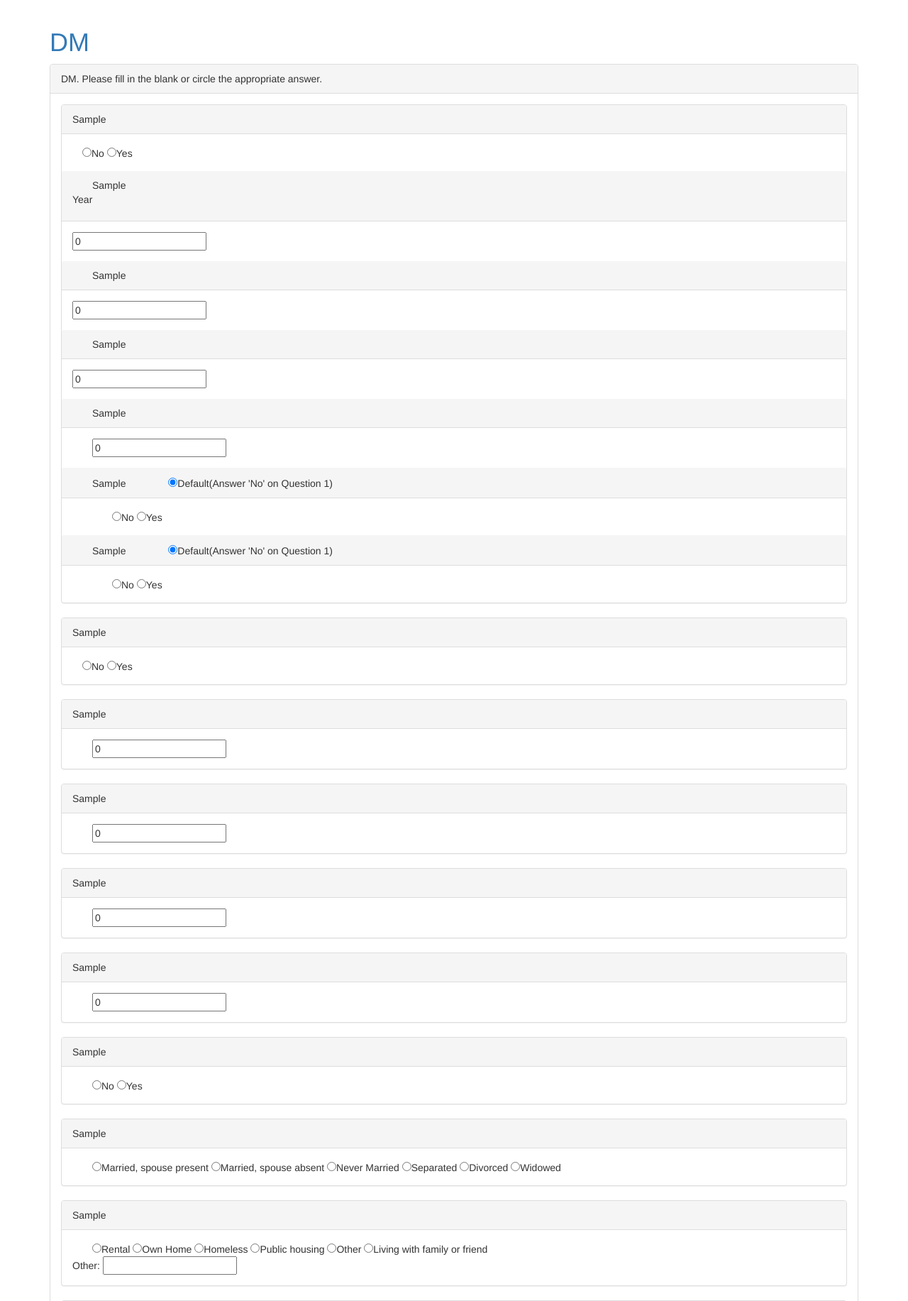
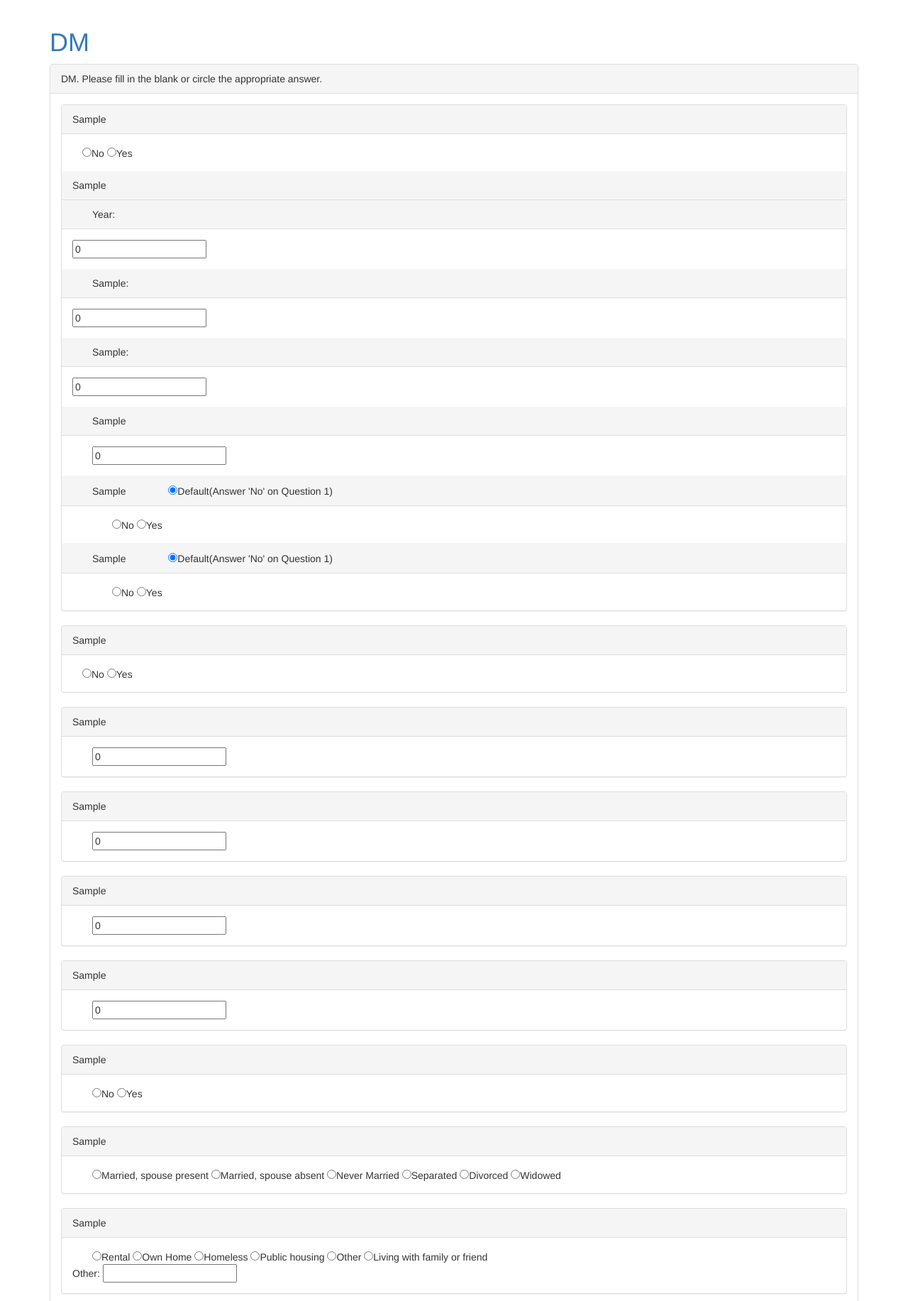
Before and after one commit to yoonhas/tipcenter, a Django app: page /PSS/1/1/dm/start in a window 1280 px wide. Shown: the part 50-1883 px from the top of the page at 71% size. Run offline with Django 3.2, Linux system fonts and the light colour scheme; tables that the repository leaves empty hold one stand-in row (values such as "Sample post"); parts of the project's set-up code (start-up, migrations or seed data) failed here and were passed over; some libraries are stand-ins or nearby versions.

Commit message:
fix demo tem

```diff
--- a/PSS/templates/PSS/Survey/Dm_tem.html
+++ b/PSS/templates/PSS/Survey/Dm_tem.html
@@ -21,19 +21,19 @@
                         <input type="radio" name="DM1" value="{{ choices.1 }}">Yes
                         <br>
                   </div>
-                   <div class="panel-heading">  <span style="margin-left:2em">{{ questions.DM1_1_year }}</span><br>
-                   <p> Year</p>
-                   </div>
+                   <div class="panel-heading">{{ questions.DM1_1_year }}</div>
+                       <div class="panel-heading"><span style="margin-left:2em">Year: </span></div>
+
                    <div class="panel-body">
                      <input type="number" name="DM1_1_year" value=0>
                         <br>
                    </div>
-                    <div class="panel-heading">  <span style="margin-left:2em">{{ questions.DM1_1_month }}</span></div>
+                    <div class="panel-heading">  <span style="margin-left:2em">{{ questions.DM1_1_month }}:</span></div>
                    <div class="panel-body">
                      <input type="number" name="DM1_1_month" value=0>
                         <br>
                    </div>
-                   <div class="panel-heading">  <span style="margin-left:2em">{{ questions.DM1_1_days }}</span></div>
+                   <div class="panel-heading">  <span style="margin-left:2em">{{ questions.DM1_1_days }}:</span></div>
                    <div class="panel-body">
                      <input type="number" name="DM1_1_days" value=0>
                         <br>
@@ -228,7 +228,8 @@
                         <input type="radio" name="DM14" value=4>Non-White Hispanic
                         <input type="radio" name="DM14" value=5>Bi- / multi-racial
                         <input type="radio" name="DM14" value=6>Other
-                        <br>
+                        <br>                            <div class="col-xs-1" style="text-align: center" > </div>
+                            <div class="col-xs-1" style="text-align: center" > </div>
                          <span style="margin-left:1em"> {{ questions.DM14_1 }}
                         <input type="text" name="DM14_1" value=" ">
                     </span>
```
Also changed, not shown: PSS/templates/PSS/Survey/F_tem.html (+4 -7 lines).
